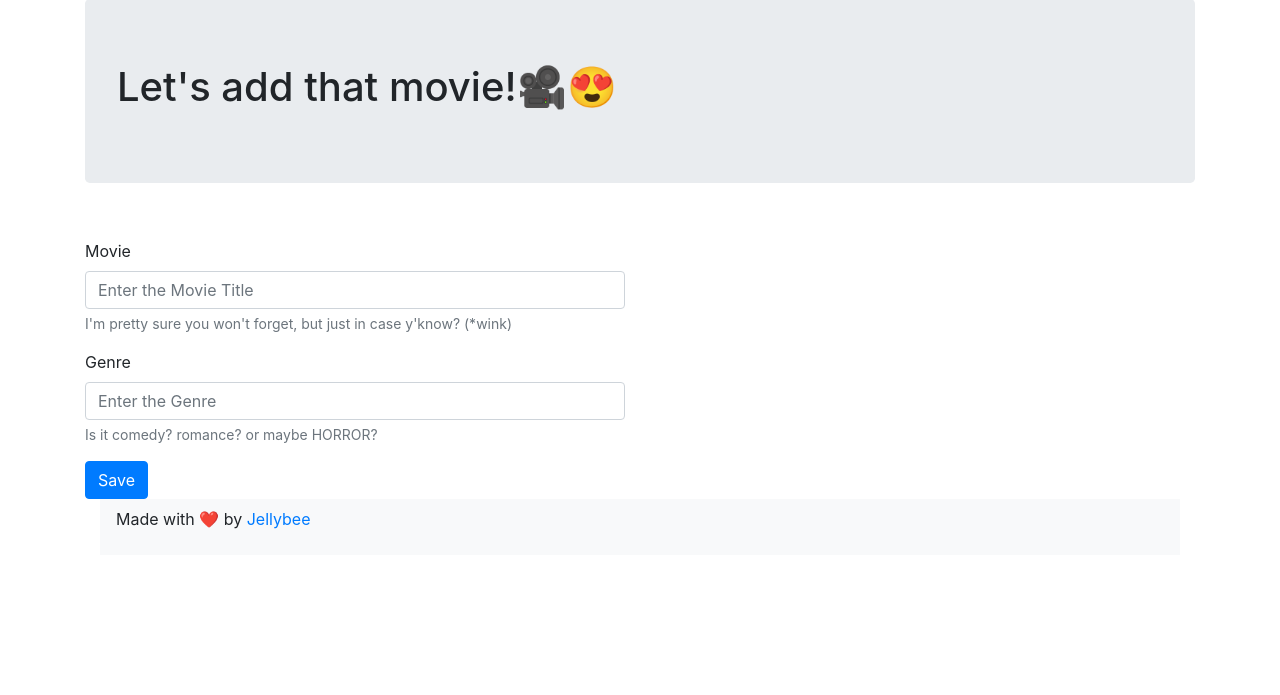
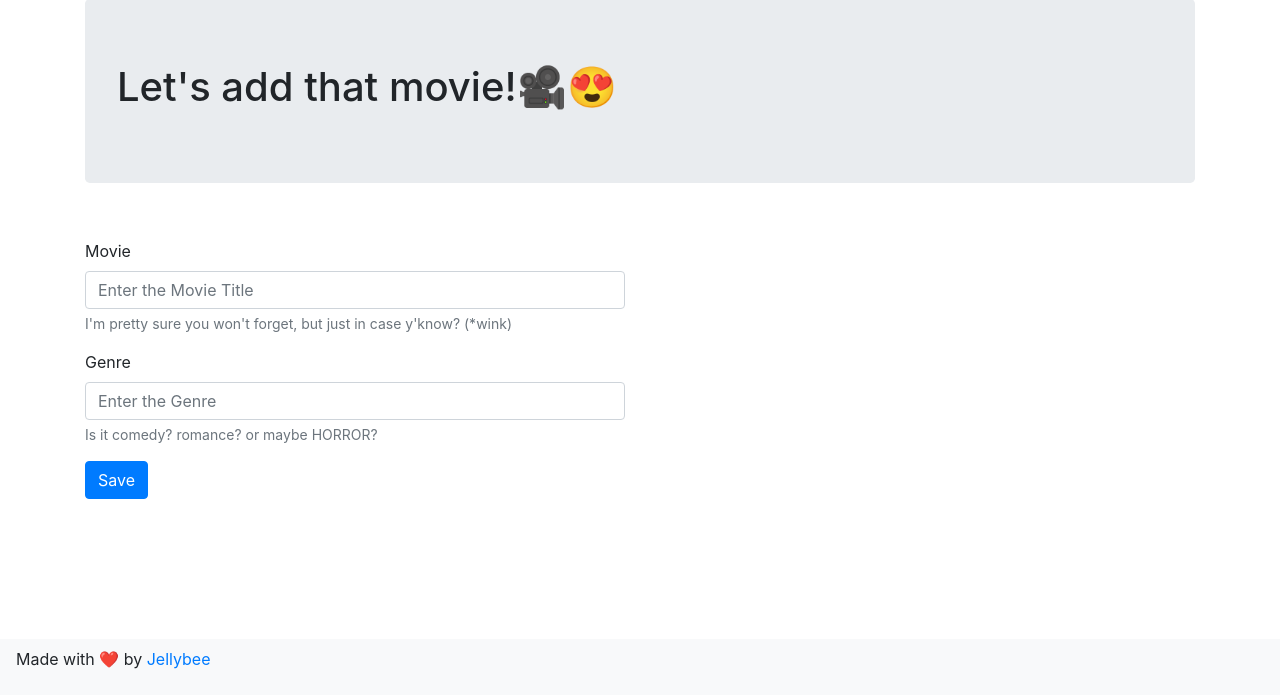
Before and after one commit to JellyAB/MovieWatchlist, a CodeIgniter app: page /database/index.php/home/save in a window 1280 px wide. Shown: the part 105-800 px from the top of the page. Run offline with CodeIgniter, Linux system fonts and the light colour scheme; some libraries are stand-ins or nearby versions.

Commit message:
included useful comments

```diff
--- a/application/views/footer.php
+++ b/application/views/footer.php
@@ -1,8 +1,12 @@
-
+<!--
+                -------------------------------------------------------------------------
+                | Footer of the web app
+                -------------------------------------------------------------------------
+                -->
 <script type = 'text/javascript' src = "<?php echo base_url("resources/js/bootstrap.js")?>"></script>
 <script type = 'text/javascript' src = "<?php echo base_url("resources/js/jquery-3.5.1.js")?>"></script>
 <footer>
-    <div class="navbar navbar-expand-lg navbar-light bg-light bottom">
+    <div class="navbar navbar-expand-lg navbar-light bg-light fixed-bottom">
         <p>Made with ❤️ by <a href="https://github.com/JellyAB">Jellybee</a></p>
     </div>
 </body>
--- a/application/views/header.php
+++ b/application/views/header.php
@@ -1,5 +1,10 @@
 
 <!DOCTYPE html>
+<!--
+-------------------------------------------------------------------------
+| Header of the web app
+-------------------------------------------------------------------------
+-->
 <html lang="en">
 <head>
 	<meta charset="utf-8">
```
Also changed, not shown: application/controllers/Home.php (+30 -6 lines), application/models/Moviesmodel.php (+25 -4 lines), application/views/addMovie.php (+15 -1 lines), application/views/home.php (+35 -0 lines).
